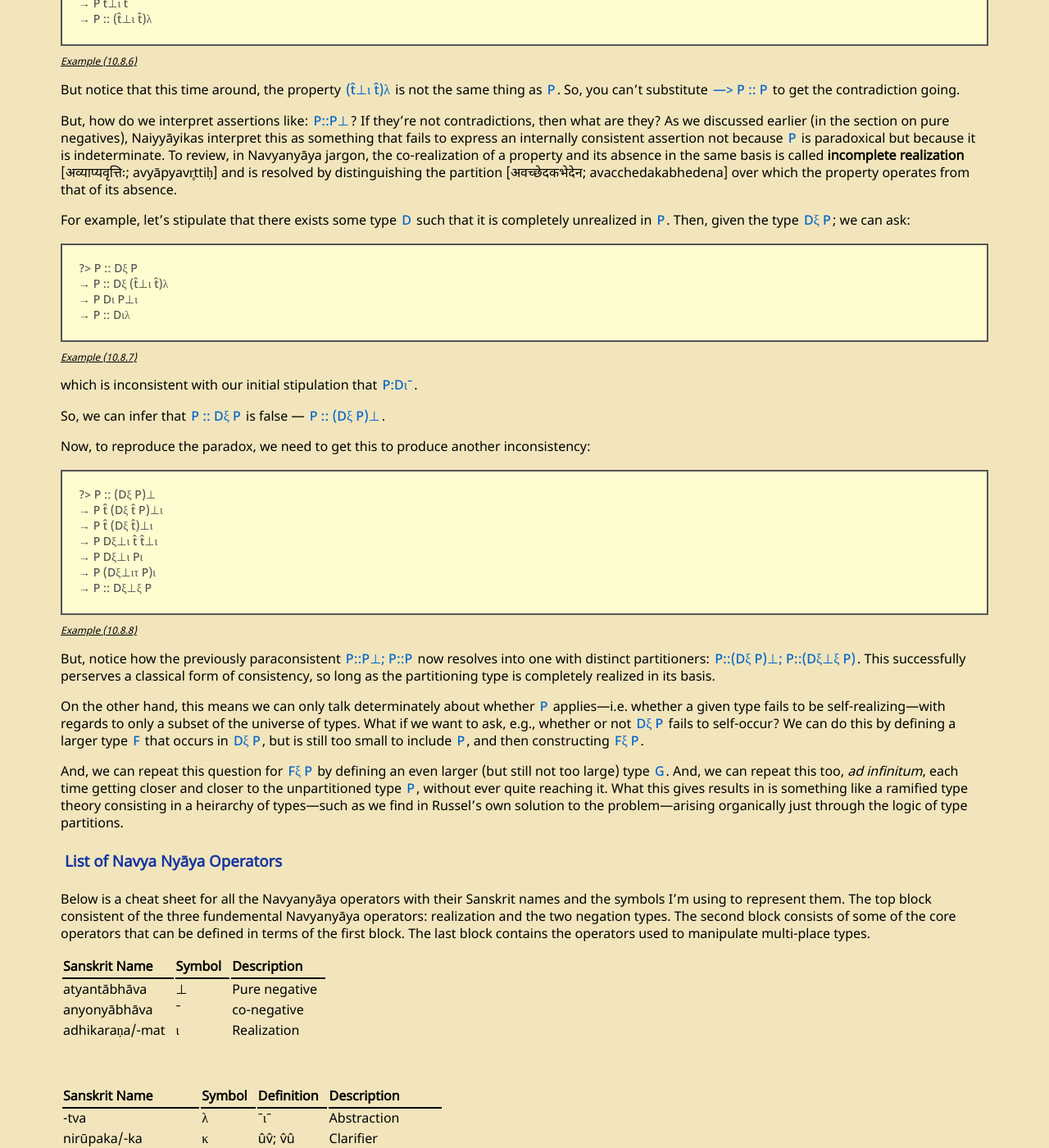
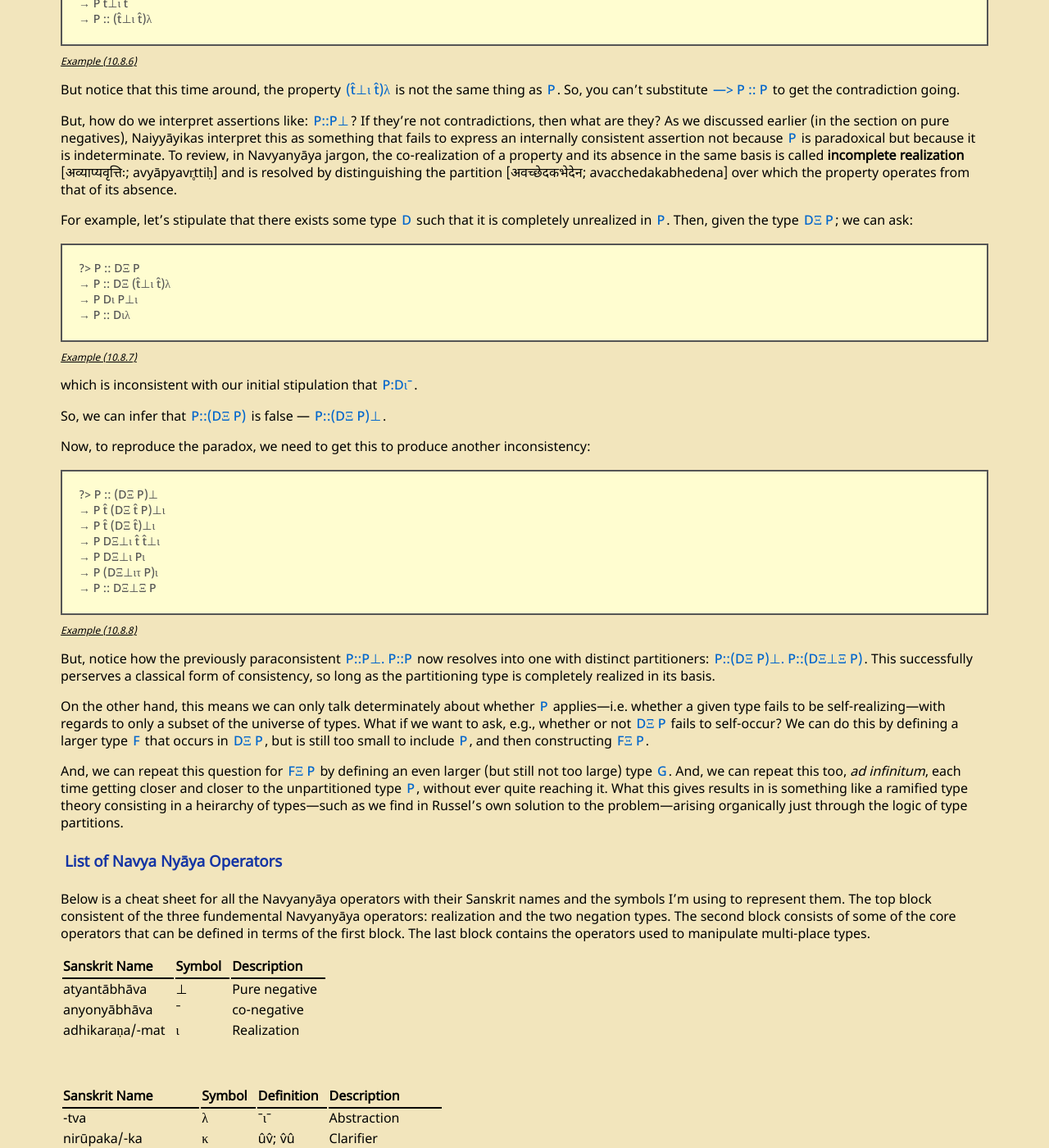
Before and after one commit to vchavali/svadhyayam.github.io, a Jekyll site: the page built from the_analytical_framework_of_navyanyaya.md, in a window 1280 px wide and 1400 px high, scrolled down 38215 px. Shown: the whole window at 82% size. Built offline with Jekyll 4.4.1, drawn with Linux system fonts in a browser that asks for light colours; some web fonts are replaced; some of the changed text lies outside the part shown.

```diff
--- a/the_analytical_framework_of_navyanyaya.md
+++ b/the_analytical_framework_of_navyanyaya.md
@@ -407,7 +407,7 @@ Example (6.3a)
 One note: in later Navya style, the preference is to state things in terms of the types, rather than their bases. So, the idiomatic way to write the definition is:
 
 <div>
-daughterλ = femaleλξ descendentλ <br>
+daughterλ = femaleλΞ descendentλ <br>
 दुहितृ।त्वम् = स्त्री।त्व।अवच्छिन्न अपत्य।त्वम्
 </div>
 {: .quote .example}
@@ -445,7 +445,7 @@ For example, to assert that the type `daughterλ` is
 inhabited, we could assert:
 
 <div>
-femaleλξ       descendent <br>
+femaleλΞ       descendent <br>
 स्त्री।त्व।अवच्छिन्न  अपत्य।त्वम्
 </div>
 {: .quote .example}
@@ -548,7 +548,7 @@ Rule (T.3) <a name="T.3">
 The partitioning relation is symmetric
 
 <div>
-Pξ T = Tξ P <br>
+PΞ T = TΞ P <br>
 </div>
 {: .quote .example}
 Rule (P.1) <a name="P.1">
@@ -577,10 +577,10 @@ Rule (P.2) <a name="P.2">
 In addition, the concept of partitioning is connected in an intimate way the concept of abstraction.
 
 Given any two types `T` and `P`, if the type
-`Pξ T` / `प।अवच्छिन्न ट:` exists, then the following assertions are always true:
-
-<div>
-(Pξ T) :: Tλ <br>
+`PΞ T` / `प।अवच्छिन्न ट:` exists, then the following assertions are always true:
+
+<div>
+(PΞ T) :: Tλ <br>
 </div>
 {: .quote .example}
 Rule (P.3) <a name="P.333
@@ -599,7 +599,7 @@ analogous to the powerset function.
 Coordination connects abstraction and partitioning in another basic way:
 
 <div>
-(P T)λ = Pλξ Tλ
+(P T)λ = PλΞ Tλ
 </div>
 {: .quote .example}
 Rule (C.1) <a name="C.1">
@@ -717,7 +717,7 @@ An example will probably help. Take the unclarified type `sonλ`. It has a clari
 
 We express type clarification in the Navyanyāya framework via—you guessed it—a set of operators. In this case, we have:
 
-1.  `निरूपक` \[-nirūpaka-, 'clarifier'\] which is suffixed to the referent of an unclarified type and refers to its clarifying type. Let's use the Greek symbol `ψ` for this.
+1.  `निरूपक` \[-nirūpaka-, 'clarifier'\] which is suffixed to the referent of an unclarified type and refers to its clarifying type. Let's use the Greek symbol `Δ` for this.
 
 2.  `नीरूपित` \[-nirūpita-, 'clarified'\] which is suffixed to the referent of the clarifying type and refers to the clarified type. let's use the symbol `Θ` for this.
 
@@ -725,10 +725,10 @@ There's an important relationship between clarification and partitioning that's
 
 Within the universe of Navya types, we can distinguish broadly between "analyzable" [सखण्डः; sakhaṇḍaḥ] and "unanalyzable" [अखण्डः; akhaṇḍaḥ] types. Among unanalyzable types, we can further distinguish between "positive" [भावः; bhāvāḥ] or "negative" [अभावः; abhāvāḥ] types. Analyzable types can contain both positive and negative types in their definition, so they don't always fall neatly into one category or the other. Regardless, the difference between positive and negative types can be expressed in terms of a relationship between clarification and partitioning.
 
-Given any positive type `T` and any type `C`, if `Cξ Tψ` exists; then:
-
-<div>
-(Cξ Tψ)Θ T :: TΞλ <br>
+Given any positive type `T` and any type `C`, if `CΞ TΔ` exists; then:
+
+<div>
+(CΞ TΔ)Θ T :: TΣλ <br>
 (क।अवच्छिन्न ट।निरूपक)निरूपित टे ट।अवच्छेदक।ता
 </div>
 {: .quote .example}
@@ -761,7 +761,7 @@ rāma :: (daśarathaτ fatherλ)Θ sonλ <br>
 Example (7.5a)
 {: .examplecaption}
 
-Note how the expression `raghuτ` implicitly partitions the clarifier `fatherλ`. The expression `Tτ D` / `ट।निष्ठ ड` is equivalent to `(Tτλξ Dλ)ι` / `(ट।निष्ठ।ता।अवच्छिन्न ड।त्व)वत्`; or simply `Tλξ D` / `ट।त्व।अवच्छिन्न ड`.
+Note how the expression `raghuτ` implicitly partitions the clarifier `fatherλ`. The expression `Tτ D` / `ट।निष्ठ ड` is equivalent to `(TτλΞ Dλ)ι` / `(ट।निष्ठ।ता।अवच्छिन्न ड।त्व)वत्`; or simply `TλΞ D` / `ट।त्व।अवच्छिन्न ड`.
 
 Because these expressions are getting long, let's also use single character symbols for our Navya expressions: `r` for 'Rāma', `d` for 'Daśaratha', `F` for 'father', `S` for son:
 
@@ -1196,7 +1196,7 @@ Example (9.4.7)
 If you remember from a few sections ago, we offered the following definition:
 
 <div>
-daughterλ = femaleλξ descendentλ
+daughterλ = femaleλΞ descendentλ
 </div>
 {: .quote .example}
 Example (10.1)
@@ -1211,7 +1211,7 @@ How would we go about saying this? First, let's define `G` as 'daughterλ', `F`
 With this, we can get most of the way there:
 
 <div>
-G= Fξ (DΘ D)⊥ξ D <br>
+G= FΞ (DΘ D)⊥Ξ D <br>
 दुहितृ।त्वम् = स्त्री।त्व।अवच्छिन्न (अपत्य।त्व|निरूपित अपत्य|त्व)अभाव।अवच्छिन्न अपत्य।त्वम्
 </div>
 {: .quote .example}
@@ -1263,7 +1263,7 @@ Example (10.2.2a)
 Let's represent an anaphoric pronoun with an circumflex accented letter; e.g. 't̂'. Then, near-literal translation of the original sanskrit into the roman script notation would look like:
 
 <div>
-G = Fξ (t̂DΘ D)⊥ξ D
+G = FΞ (t̂DΘ D)⊥Ξ D
 </div>
 {: .quote .example}
 Example (10.2.2b)
@@ -1272,7 +1272,7 @@ Example (10.2.2b)
 Here, the `t̂` is in coordination with an implicit word acting as the clarifier of the positive descendent type in the second term. Making this implicit word, explicit, let's introduce a dummy word `p` referring to the clarifier of the type `G`, being defined:
 
 <div>
-G = Fξ (t̂DΘ D)⊥ξ pD <br>
+G = FΞ (t̂DΘ D)⊥Ξ pD <br>
 दुहितृ।त्वम् = स्त्री।त्व।अवच्छिन्न (तद्।अपत्य।त्व|निरूपित अपत्य|त्व)अभाव।अवच्छिन्न पितृ।अपत्य।त्वम्
 </div>
 {: .quote .example}
@@ -1282,7 +1282,7 @@ Example (10.2.3)
 Note, that sometimes Naiyyāyikas will put in the implicit word themselves, but leaving it implicit is idiomatic. Still, the ambiguity isn't settled. Since, it's not clear which word the pronoun `t̂` is supposed to be in coordination with. We can make this explicit by introducing a second `t̂` in apposition to `p`:
 
 <div>
-G = Fξ (t̂DΘ D)⊥ξ (t̂ p)D <br>
+G = FΞ (t̂DΘ D)⊥Ξ (t̂ p)D <br>
 दुहितृ।त्वम् = स्त्री।त्व।अवच्छिन्न (तद्।अपत्य।त्व|निरूपित अपत्य|त्व)अभाव।अवच्छिन्न (तत् पितृ)अपत्य।त्वम्
 </div>
 {: .quote .example}
@@ -1294,7 +1294,7 @@ The rule here is that within the same 'lexical scope' (typically, the same phras
 Lastly, given that `p` is now redundant, we could just drop it out:
 
 <div>
-G = Mξ (t̂DΘ D)⊥ξ t̂D <br>
+G = MΞ (t̂DΘ D)⊥Ξ t̂D <br>
 दुहितृ।त्वम् = स्त्री।त्व।अवच्छिन्न (तद्।अपत्य।त्व|निरूपित अपत्य|त्व)अभाव।अवच्छिन्न तद्।अपत्य।त्वम्
 </div>
 {: .quote .example}
@@ -1304,9 +1304,9 @@ Example (10.2.5)
 There's still some pronoun ambiguity left. Specifically, if we want to understand `G` as an informable type, it's not clear which of points in the definition the clarifier would correspond to. For example, the expression `rG`, where `d` stands for 'Daśaratha', could mean any one of:
 
 <div>
-G = Fξ (t̂DΘ D)⊥ξ (t̂ d)D <br>
-G = Fξ (t̂DΘ D)⊥ξ t̂(d D) <br>
-G = Fξ (t̂DΘ d D)⊥ξ t̂D <br>
+G = FΞ (t̂DΘ D)⊥Ξ (t̂ d)D <br>
+G = FΞ (t̂DΘ D)⊥Ξ t̂(d D) <br>
+G = FΞ (t̂DΘ d D)⊥Ξ t̂D <br>
 </div>
 {: .quote .example}
 Example (10.2.6a-c)
@@ -1330,7 +1330,7 @@ For brevity (and to try to match the sanskrit as closely as possible), if there
 So, we can define son as:
 
 <div>
-G = Fξ (t̂DΘ D)⊥ξ D<br>
+G = FΞ (t̂DΘ D)⊥Ξ D<br>
 </div>
 {: .quote .example}
 Example (10.2.8)
@@ -1413,7 +1413,7 @@ We've already looked at negation fairly exhaustively, so I won't belabor the  po
 
 The one thing I will re-emphasize is that negation operates on *types*, always and only *types*. The closest thing to negating a whole sentence, like`a::T`, is with something like this: `(aτ T)⊥`.
 
-Assertions are not propositions. You can't operate on assertions or combine them together to get new assertions. You can, however, operate on or combine *types*. When Naiyyāyikas want to express complex propositions, they treat these propositions as types and combine them using higher-order types like `⊥` and `Ξ`, etc.
+Assertions are not propositions. You can't operate on assertions or combine them together to get new assertions. You can, however, operate on or combine *types*. When Naiyyāyikas want to express complex propositions, they treat these propositions as types and combine them using higher-order types like `⊥` and `Σ`, etc.
 
 #### And, Nand, Or
 
@@ -1430,7 +1430,7 @@ The type `double` [दद्वयः; dvayaḥ] provides convenient syntax for
 In the *Vācaspatyam*, a dictionary of Navyanyāya terms and their derivations by the great 19th ce Pt. Tārānātha Tarkavācaspati, we find the following definition of Disjunction [अन्यतरत्वम्; anyataratvam; the "or" operator].
 
 <div>
-disjunctionλ :: (ˉdoubleξ πλ)κ ˉ <br>
+disjunctionλ :: (ˉdoubleΞ πλ)κ ˉ <br>
 अन्यतरत्वम् (भेद।द्वय।अवच्छिन्न प्रतियोगि।ता)क भेदः
 </div>
 {: .quote .example}
@@ -1606,13 +1606,13 @@ Example (10.6.3a)
 
 
 <div style="padding-bottom: 15px; padding-top: 5px;">
-How about when binding <code class="language-plaintext highlighter-rouge">x</code> first? We just have to swap the direction of the assertion, first we swap the direction of the type: <code class="language-plaintext highlighter-rouge">Dψ</code> [अपत्य|त्व|निरूपक], then we need to specify that its clarifier (<code class="language-plaintext highlighter-rouge">x</code>) is being universally quantified over. Putting this together, we get the type:
+How about when binding <code class="language-plaintext highlighter-rouge">x</code> first? We just have to swap the direction of the assertion, first we swap the direction of the type: <code class="language-plaintext highlighter-rouge">DΔ</code> [अपत्य|त्व|निरूपक], then we need to specify that its clarifier (<code class="language-plaintext highlighter-rouge">x</code>) is being universally quantified over. Putting this together, we get the type:
 </div>
 
 <div>
 ∃y∈P ∀x∈P Dxy <br> <br>
 
-Dψ!⊥ <br>
+DΔ!⊥ <br>
 अपत्य|त्व|निरूपक।ता।विशिष्टाभाव।अभावः
 </div>
 {: .quote .example}
@@ -1827,11 +1827,11 @@ But notice that this time around, the property  `(t̂⊥ι t̂)λ` is not the sa
 
 But, how do we interpret assertions like: `P::P⊥`? If they're not contradictions, then what are they? As we discussed earlier (in the section on pure negatives), Naiyyāyikas interpret this as something that fails to express an internally consistent assertion not because `P` is paradoxical but because it is indeterminate. To review, in Navyanyāya jargon, the co-realization of a property and its absence in the same basis is called **incomplete realization** [अव्याप्यवृत्तिः; avyāpyavr̥ttiḥ] and is resolved by distinguishing the partition [अवच्छेदकभेदेन; avacchedakabhedena] over which the property operates from that of its absence.
 
-For example, let's stipulate that there exists some type `D` such that it is completely unrealized in `P`. Then, given the type `Dξ P`; we can ask:
-
-<div>
-?> P :: Dξ P <br>
-→ P :: Dξ (t̂⊥ι t̂)λ <br>
+For example, let's stipulate that there exists some type `D` such that it is completely unrealized in `P`. Then, given the type `DΞ P`; we can ask:
+
+<div>
+?> P :: DΞ P <br>
+→ P :: DΞ (t̂⊥ι t̂)λ <br>
 → P Dι P⊥ι <br>
 → P :: Dιλ
 </div>
@@ -1841,28 +1841,28 @@ Example (10.8.7)
 
 which is inconsistent with our initial stipulation that `P:Dιˉ`.
 
-So, we can infer that `P :: Dξ P` is false — `P :: (Dξ P)⊥`.
+So, we can infer that `P::(DΞ P)` is false — `P::(DΞ P)⊥`.
 
 Now, to reproduce the paradox, we need to get this to produce another inconsistency:
 
 <div>
-?> P :: (Dξ P)⊥ <br>
-→ P t̂ (Dξ t̂ P)⊥ι <br>
-→ P t̂ (Dξ t̂)⊥ι <br>
-→ P Dξ⊥ι t̂ t̂⊥ι <br>
-→ P Dξ⊥ι Pι <br>
-→ P (Dξ⊥ιτ P)ι <br>
-→ P :: Dξ⊥ξ P <br>
+?> P :: (DΞ P)⊥ <br>
+→ P t̂ (DΞ t̂ P)⊥ι <br>
+→ P t̂ (DΞ t̂)⊥ι <br>
+→ P DΞ⊥ι t̂ t̂⊥ι <br>
+→ P DΞ⊥ι Pι <br>
+→ P (DΞ⊥ιτ P)ι <br>
+→ P :: DΞ⊥Ξ P <br>
 </div>
 {: .quote .example}
 Example (10.8.8)
 {: .examplecaption}
 
-But, notice how the previously paraconsistent  `P::P⊥; P::P` now resolves into one with distinct partitioners: `P::(Dξ P)⊥; P::(Dξ⊥ξ P)`. This successfully perserves a classical form of consistency, so long as the partitioning type is completely realized in its basis.
-
-On the other hand, this means we can only talk determinately about whether `P` applies—i.e. whether a given type fails to be self-realizing—with regards to only a subset of the universe of types. What if we want to ask, e.g., whether or not `Dξ P` fails to self-occur? We can do this by defining a larger type `F` that occurs in `Dξ P`, but is still too small to include `P`, and then constructing `Fξ P`.
-
-And, we can repeat this question for `Fξ P` by defining an
+But, notice how the previously paraconsistent  `P::P⊥. P::P` now resolves into one with distinct partitioners: `P::(DΞ P)⊥. P::(DΞ⊥Ξ P)`. This successfully perserves a classical form of consistency, so long as the partitioning type is completely realized in its basis.
+
+On the other hand, this means we can only talk determinately about whether `P` applies—i.e. whether a given type fails to be self-realizing—with regards to only a subset of the universe of types. What if we want to ask, e.g., whether or not `DΞ P` fails to self-occur? We can do this by defining a larger type `F` that occurs in `DΞ P`, but is still too small to include `P`, and then constructing `FΞ P`.
+
+And, we can repeat this question for `FΞ P` by defining an
 even larger (but still not too large) type `G`. And, we can
 repeat this too, *ad infinitum*, each time getting closer and closer to
 the unpartitioned type `P`, without ever quite reaching it.
```
Also changed, not shown: other parts of the_analytical_framework_of_navyanyaya.md (+17 -17 lines).
